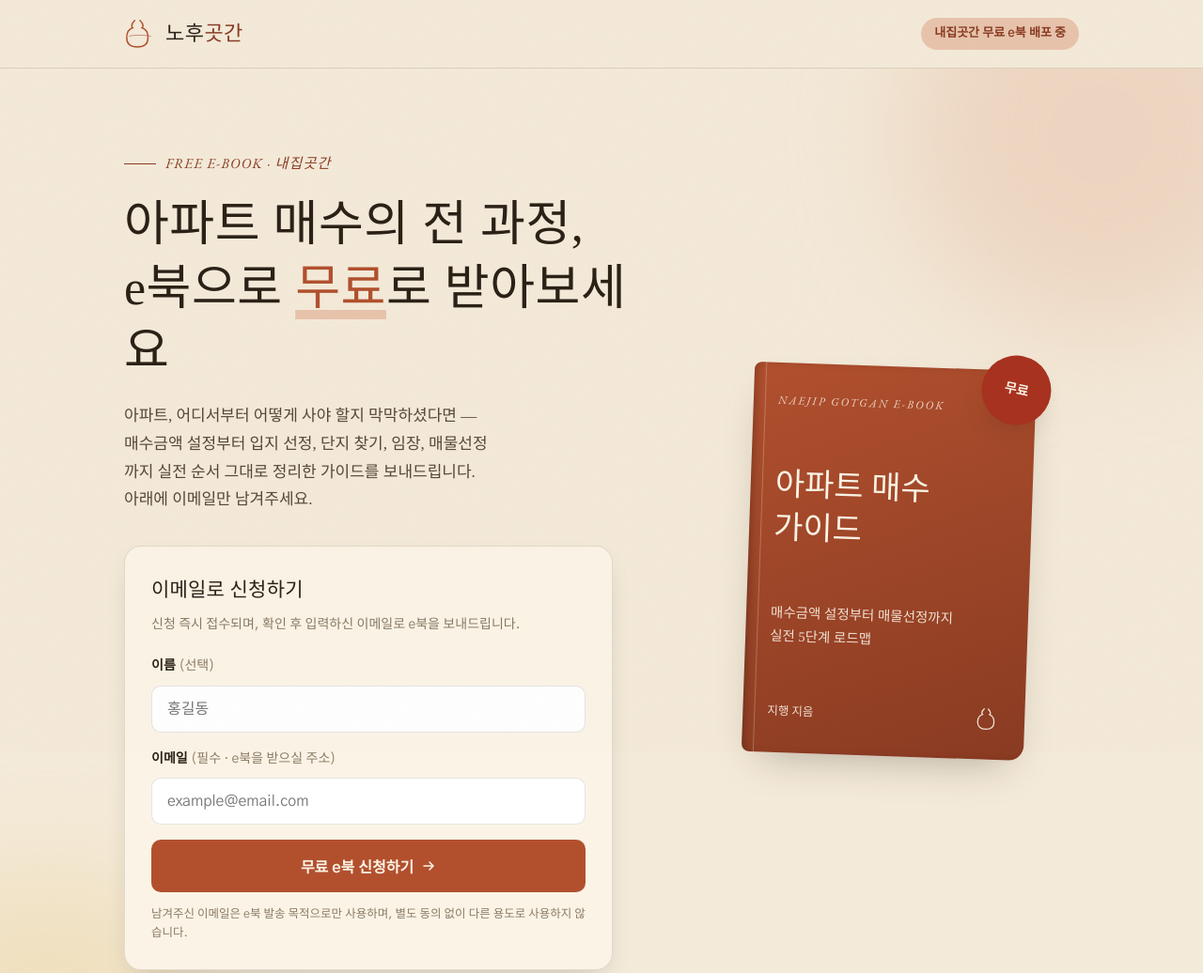
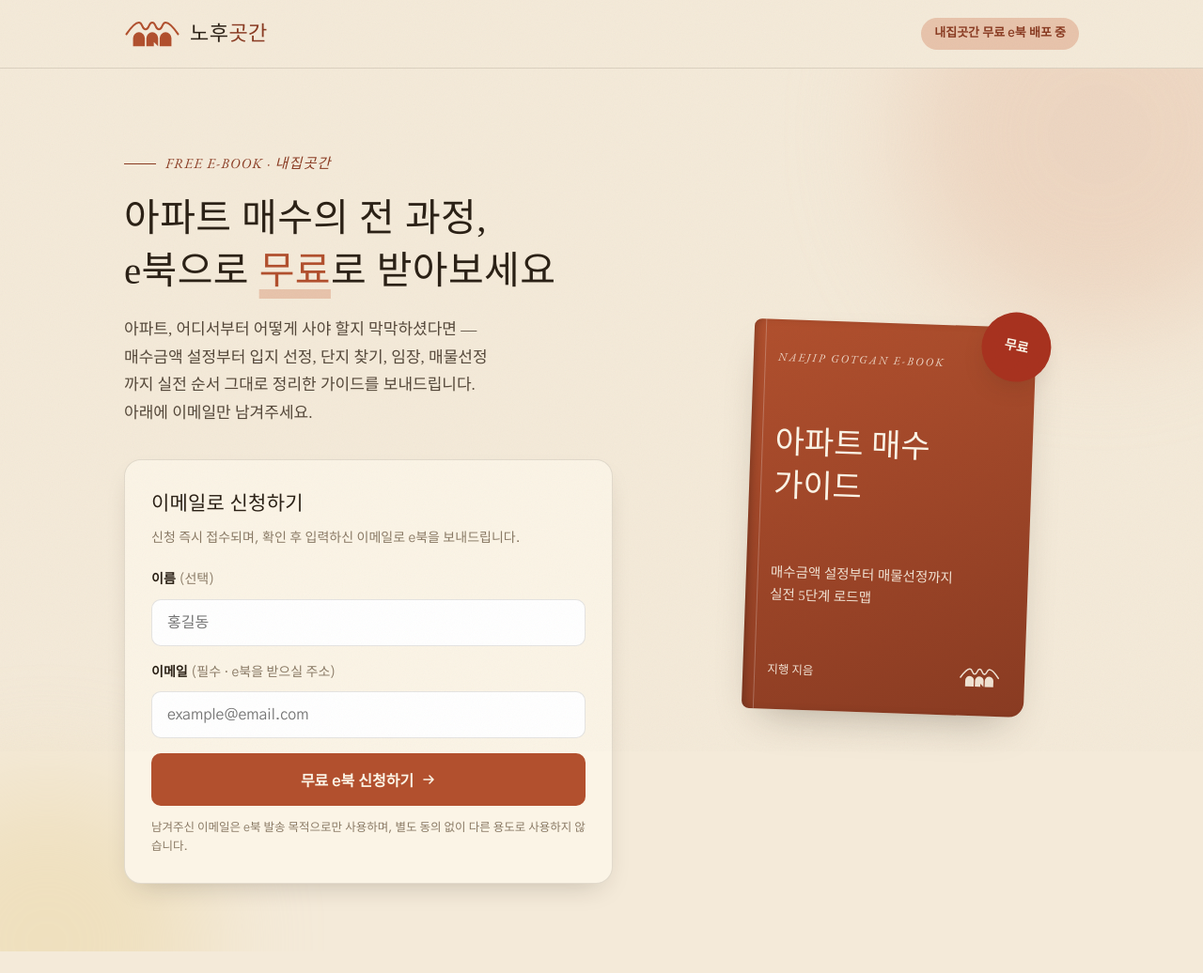
Before and after one commit to lscape8905/nohu-gotgan-ebook, a plain HTML site: page index.html in a window 1280 px wide. Shown: the top 1036 px of the page at 94% size. Drawn offline with nearby package versions, Linux system fonts and the light colour scheme; a web font is replaced by a local one.

Commit message:
로고 v17로 교체, 제목 줄바꿈 수정, Step 02 문구 정리
Co-Authored-By: Claude Fable 5 <noreply@anthropic.com>

```diff
--- a/index.html
+++ b/index.html
@@ -89,7 +89,7 @@ h1,h2,h3,h4{ font-family:var(--font-display); font-weight:400; margin:0; letter-
   height:72px;
 }
 .brand{ display:flex; align-items:center; gap:10px; }
-.brand-mark{ width:34px; height:34px; color:var(--accent); }
+.brand-mark{ width:60px; height:30px; color:var(--accent); }
 .brand-name{ font-family:var(--font-display); font-size:22px; letter-spacing:.02em; }
 .brand-name b{ color:var(--accent-deep); font-weight:400; }
 .header-tag{
@@ -121,8 +121,9 @@ h1,h2,h3,h4{ font-family:var(--font-display); font-weight:400; margin:0; letter-
 }
 .eyebrow::before{ content:""; width:34px; height:1px; background:var(--accent-deep); }
 .hero-title{
-  font-size:clamp(34px,4.6vw,52px);
-  line-height:1.3; margin:18px 0 20px;
+  font-size:clamp(26px,3.9vw,41px);
+  line-height:1.35; margin:18px 0 20px;
+  word-break:keep-all;
 }
 .hero-title .stroke{
   color:var(--accent);
@@ -236,7 +237,7 @@ h1,h2,h3,h4{ font-family:var(--font-display); font-weight:400; margin:0; letter-
   display:flex; align-items:center; justify-content:space-between;
   font-family:var(--font-ui); font-size:12.5px; opacity:.9;
 }
-.bk-foot svg{ width:26px; height:26px; }
+.bk-foot svg{ width:44px; height:22px; }
 .free-seal{
   position:absolute; top:-16px; right:-16px;
   width:74px; height:74px; border-radius:50%;
@@ -338,9 +339,9 @@ h1,h2,h3,h4{ font-family:var(--font-display); font-weight:400; margin:0; letter-
 <header class="site-header">
   <div class="container">
     <a href="#" class="brand">
-      <svg class="brand-mark" viewBox="0 0 48 48" fill="none" xmlns="http://www.w3.org/2000/svg">
-        <path d="M24 4c3 3 4.5 5.6 4.5 8.2 0 1.4-.8 2.3-2 2.7 5.6 1.6 9.5 7.4 9.5 15.1 0 9-6 13.8-16 13.8S4 39 4 30c0-7.7 3.9-13.5 9.5-15.1-1.2-.4-2-1.3-2-2.7C11.5 9.6 13 7 16 4" stroke="currentColor" stroke-width="2" stroke-linecap="round" stroke-linejoin="round"/>
-        <path d="M8 27.5c4.8-2 22.4-2 32 0" stroke="currentColor" stroke-width="1.4" stroke-linecap="round" opacity=".6"/>
+      <svg class="brand-mark" viewBox="368 96 288 144" xmlns="http://www.w3.org/2000/svg">
+        <path d="M380,170 C400,140 424,110 444,110 C464,110 458,145 478,145 C498,145 492,110 512,110 C532,110 526,145 546,145 C566,145 560,110 580,110 C600,110 624,140 644,170" fill="none" stroke="currentColor" stroke-width="10" stroke-linecap="round" stroke-linejoin="round"/>
+        <path fill-rule="evenodd" fill="currentColor" d="M414,232 L414,190 A30,30 0 1 1 474,190 L474,232 Z M482,232 L482,190 A30,30 0 1 1 542,190 L542,232 Z M550,232 L550,190 A30,30 0 1 1 610,190 L610,232 Z M520,232 L542,232 L520,210 Z"/>
       </svg>
       <span class="brand-name">노후<b>곳간</b></span>
     </a>
@@ -392,7 +393,10 @@ h1,h2,h3,h4{ font-family:var(--font-display); font-weight:400; margin:0; letter-
           <span class="bk-sub">매수금액 설정부터 매물선정까지<br>실전 5단계 로드맵</span>
           <span class="bk-foot">
             <span>지행 지음</span>
-            <svg viewBox="0 0 48 48" fill="none"><path d="M24 4c3 3 4.5 5.6 4.5 8.2 0 1.4-.8 2.3-2 2.7 5.6 1.6 9.5 7.4 9.5 15.1 0 9-6 13.8-16 13.8S4 39 4 30c0-7.7 3.9-13.5 9.5-15.1-1.2-.4-2-1.3-2-2.7C11.5 9.6 13 7 16 4" stroke="currentColor" stroke-width="2.4" stroke-linecap="round" stroke-linejoin="round"/></svg>
+            <svg viewBox="368 96 288 144" xmlns="http://www.w3.org/2000/svg">
+              <path d="M380,170 C400,140 424,110 444,110 C464,110 458,145 478,145 C498,145 492,110 512,110 C532,110 526,145 546,145 C566,145 560,110 580,110 C600,110 624,140 644,170" fill="none" stroke="currentColor" stroke-width="10" stroke-linecap="round" stroke-linejoin="round"/>
+              <path fill-rule="evenodd" fill="currentColor" d="M414,232 L414,190 A30,30 0 1 1 474,190 L474,232 Z M482,232 L482,190 A30,30 0 1 1 542,190 L542,232 Z M550,232 L550,190 A30,30 0 1 1 610,190 L610,232 Z M520,232 L542,232 L520,210 Z"/>
+            </svg>
           </span>
         </div>
       </div>
@@ -473,7 +477,7 @@ h1,h2,h3,h4{ font-family:var(--font-display); font-weight:400; margin:0; letter-
       <div class="step-card">
         <span class="step-num">Step 02</span>
         <h4>신청 자동 접수</h4>
-        <p>버튼을 누르는 즉시 신청 내용이 노후곳간에 자동으로 전달됩니다. 따로 메일을 쓰실 필요가 없습니다.</p>
+        <p>버튼을 누르는 즉시 신청 내용이 노후곳간에 자동으로 전달됩니다.</p>
       </div>
       <div class="step-card">
         <span class="step-num">Step 03</span>
```
